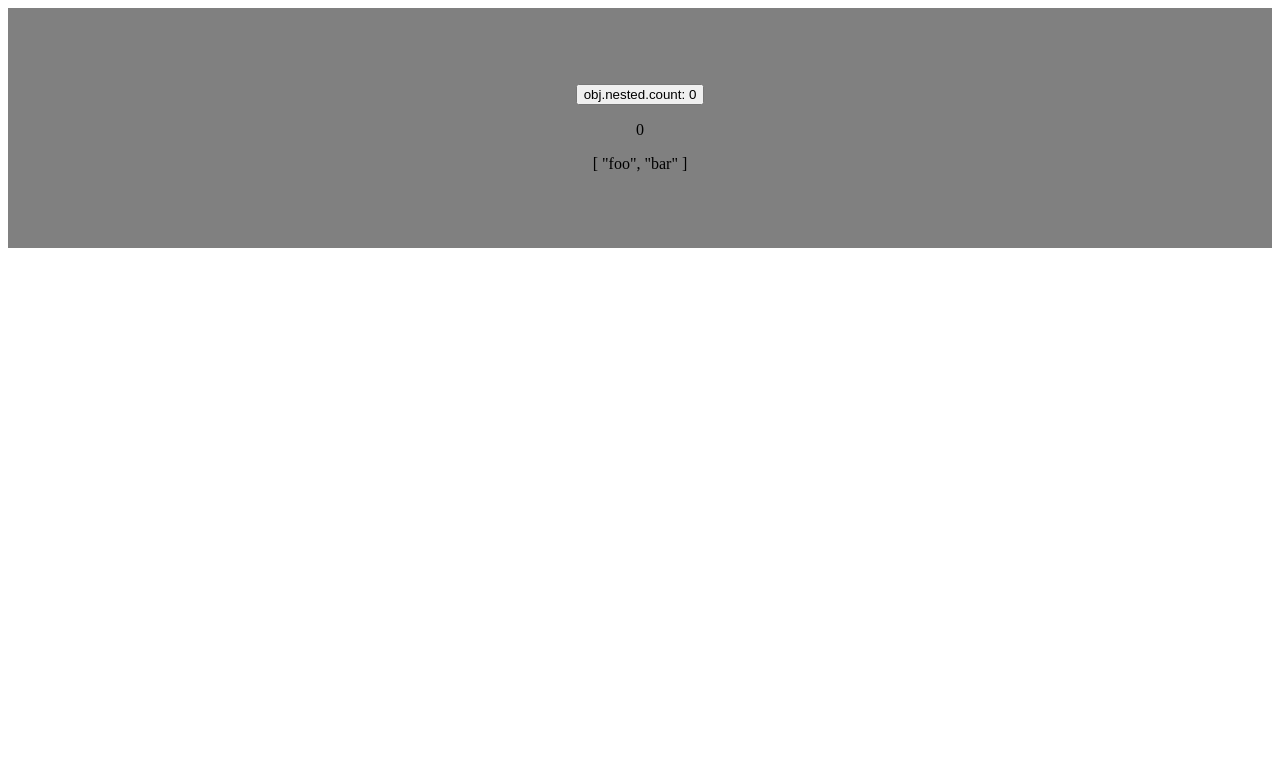
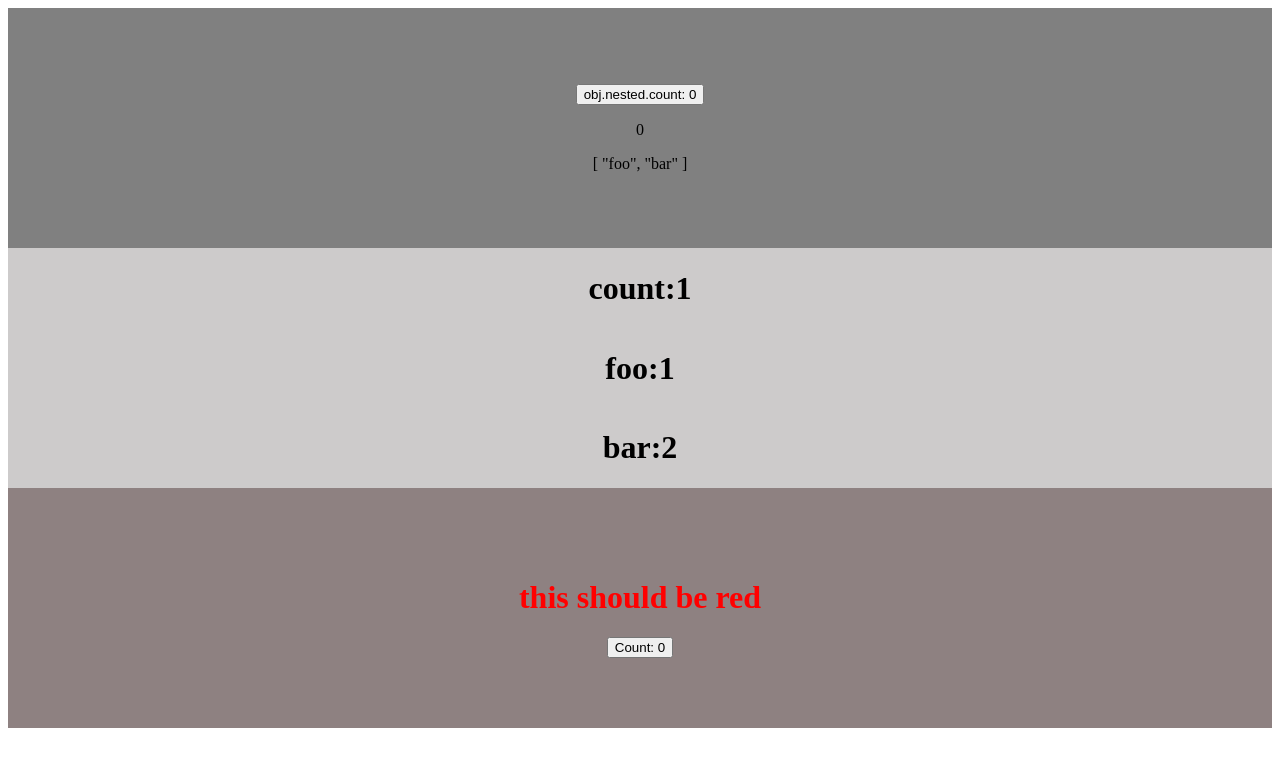
Before and after one commit to ramazankarisan/vue-test, a Vue app in the folder vue-project/: page / in a window 1280 px wide. Shown: the top 766 px of the page. Built offline with nearby package versions, Linux system fonts and the light colour scheme.

Commit message:
attribute syntax added

```diff
--- a/vue-project/src/App.vue
+++ b/vue-project/src/App.vue
@@ -1,11 +1,15 @@
 <script setup>
 import ReactiveState from "./components/ReactiveState.vue"
+import RefState from "./components/RefState.vue"
+import AttributeBindings from "./components/AttributeBindings.vue"
 
 
 </script>
 
 <template>
   <ReactiveState/>
+  <RefState/>
+  <AttributeBindings/>
 
 </template>
 
--- /dev/null
+++ b/vue-project/src/components/AttributeBindings.vue
@@ -0,0 +1,56 @@
+<template>
+<!-- directive documentation -->
+<!-- https://vuejs.org/guide/essentials/template-syntax.html#directives -->
+
+<!-- Mustaches (double curly brackets) cannot be used inside HTML attributes. Instead, use a v-bind directive: -->
+<!-- <div v-bind:id="dynamicId"></div> -->
+
+<!-- Because v-bind is so commonly used, it has a dedicated shorthand syntax:
+<div :id="dynamicId"></div> -->
+
+<!-- Expressions Only#
+Each binding can only contain one single expression. An expression is a piece of code that can evaluate to a value. A simple check is whether it can be used after return.
+
+Therefore, the following will NOT work:
+
+ this is a statement, not an expression: -->
+<!-- {{ var a = 1 }} -->
+
+<!-- flow control won't work either, use ternary expressions -->
+<!-- {{ if (ok) { return message } }} -->
+
+
+    <main>
+    <h1 :class="headingClass">this should be red</h1>
+    <button @click="increment">Count: {{ count }}</button>
+
+    </main>
+</template>
+
+<script setup>
+import { ref } from 'vue';
+
+const headingClass = ref("classDiv")
+
+const count = ref(0)
+function increment() {
+  // update component state
+  count.value++
+}
+</script>
+
+<style  scoped>
+main{
+    background-color: rgb(142, 129, 129);
+    color:black;
+    width: 100%;
+    height: 30vh;
+      display: flex;
+  flex-direction: column;
+  justify-content: center;
+  align-items: center;
+}
+.classDiv{
+    color:red;
+}
+</style>
--- /dev/null
+++ b/vue-project/src/components/RefState.vue
@@ -0,0 +1,48 @@
+<template>
+    <main>
+    <h1> count:{{count}}</h1>
+    <h1> foo:{{foo}}</h1>
+    <h1> bar:{{bar}}</h1>
+    </main>
+</template>
+
+<script setup>
+import { ref } from 'vue'
+
+const count = ref(0)
+
+console.log(count) // { value: 0 }
+console.log(count.value) // 0
+
+count.value++
+console.log(count.value) // 1
+
+// Refs can also be passed into functions or destructured from plain objects without losing reactivity:
+const obj = {
+  foo: ref(1),
+  bar: ref(2)
+}
+
+// the function receives a ref
+// it needs to access the value via .value but it
+// will retain the reactivity connection
+// callSomeFunction(obj.foo)
+
+// still reactive
+const { foo, bar } = obj
+
+// When refs are accessed as top-level properties in the template, they are automatically "unwrapped" so there is no need to use .value
+</script>
+
+<style  scoped>
+main{
+    background-color: rgb(205, 203, 203);
+    color:black;
+    width: 100%;
+    height: 30vh;
+      display: flex;
+  flex-direction: column;
+  justify-content: center;
+  align-items: center;
+}
+</style>
```
Also changed, not shown: vue-project/src/components/ReactiveState.vue (+33 -0 lines).
